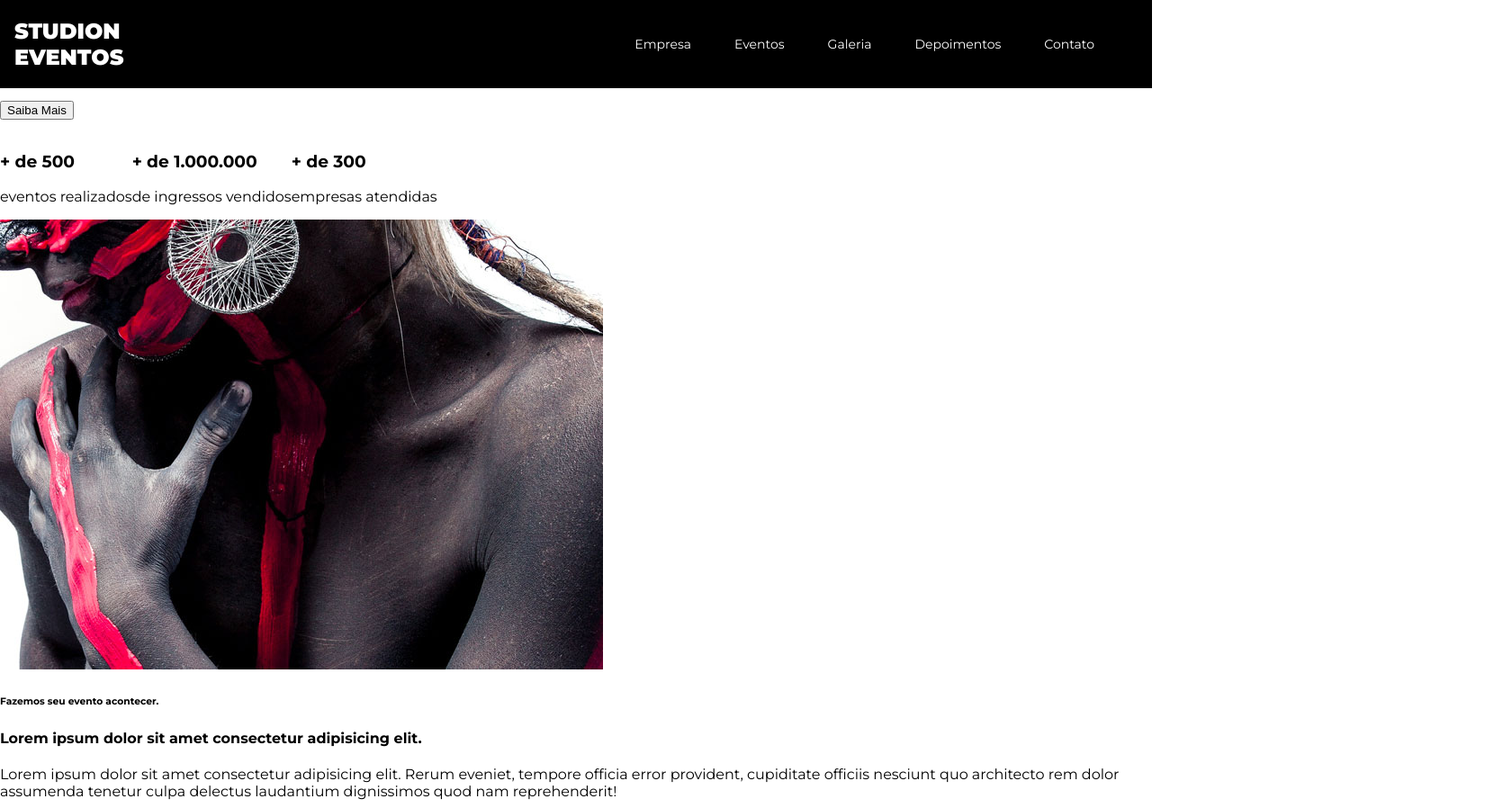
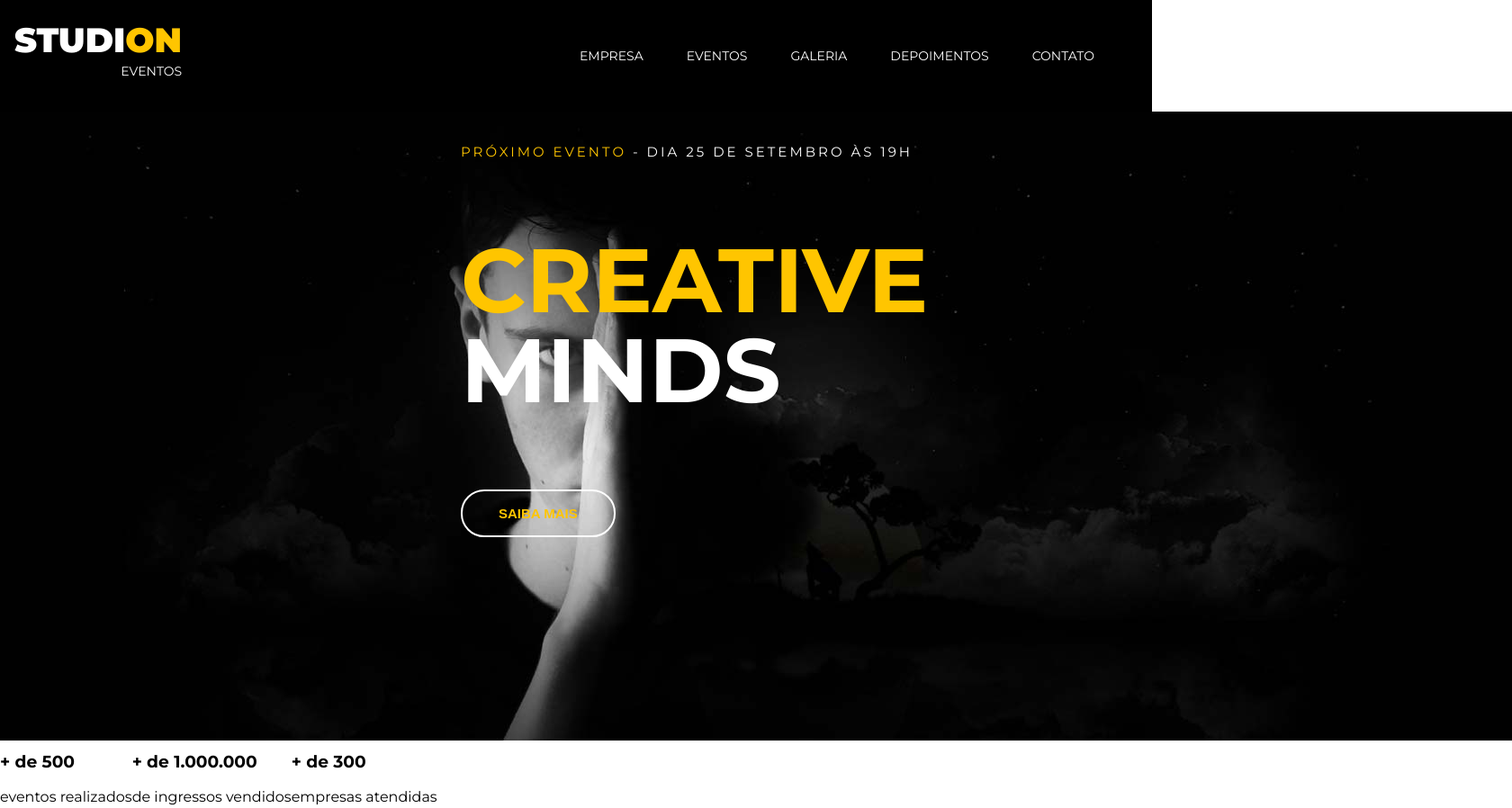
Before and after one commit to jsfoliveira/Imagineschool, a website: page src/index.html in a window 1280 px wide. Shown: the top 898 px of the page at 90% size, 1680 px wide, since content can reach past the window. Drawn offline with Linux system fonts and the light colour scheme.

Commit message:
feat(header): implemented header styles

```diff
--- a/src/index.html
+++ b/src/index.html
@@ -1,8 +1,7 @@
 <!DOCTYPE html>
 <html lang="pt-BR">
 <head>
-    <meta charset="UTF-8">
-    <meta http-equiv="X-UA-Compatible" content="IE=edge">
+    <meta charset="UTF-8" />
     <meta name="viewport" content="width=device-width, initial-scale=1.0">
     <link rel="stylesheet" href="style.css">
     <title>Studion</title>
@@ -46,39 +45,49 @@
     <header>
         <div id="slider">
             <div class="slide">
-                <h6><span>Próximo evento</span> - Dia 25 de setembro às 19h</h6>
-                <h2><span>Creative</span> Minds</h2>
-                <button>Saiba Mais</button>
+                <img
+                class="slide_backgroude-image" src="./images/banner.jpg" alt="Studio Banner"
+                />
+                <div class="slide__copy">
+                    <h6><span class="copy--primary">Próximo evento</span> - Dia 25 de setembro às 19h</h6>
+                    <h2><span class="copy--primary">Creative</span> Minds</h2>
+                    <button class="btn btn--slide">Saiba Mais</button>
+                </div>
             </div>
-
+        </div>
         </header>
 
         <main>
             <section>
                 <ul>
-                    <li><h3>+ de 500 </h3>eventos realizados</li>
-                    <li><h3>+ de 1.000.000 </h3>de ingressos vendidos</li>
-                    <li><h3>+ de 300</h3>empresas atendidas</li>
+                    <li>
+                        <h3>+ de 500 </h3>eventos realizados
+                    </li>
+                    <li>
+                        <h3>+ de 1.000.000 </h3>de ingressos vendidos
+                    </li>
+                    <li>
+                        <h3>+ de 300</h3>empresas atendidas
+                    </li>
                 </ul>
             </section>
             <section>
                 <div>
                     <img src="./images/institutional.jpg"/>
-                    <h6>
-                        Fazemos seu evento acontecer.
-                    </h6>
-                    <h4>
-                        Lorem ipsum dolor sit amet consectetur adipisicing elit.
-                    </h4>
+                    <h6>Fazemos seu evento acontecer</h6>
+                    <h4>Lorem ipsum dolor sit amet consectetur adipisicing elit.</h4>
                     <p>
                         Lorem ipsum dolor sit amet consectetur adipisicing elit. Rerum eveniet, tempore officia error provident, cupiditate officiis nesciunt quo architecto rem dolor assumenda tenetur culpa delectus laudantium dignissimos quod nam reprehenderit!
                     </p>
                     <button>Saiba Mais</button>
                 </div>
             </section>
+
             <section>
                 <div>
-                    <h6>Você informa a temática e nós planejamos um evento com tecnologia e</h6>
+                    <h6>
+                        Você informa a temática e nós planejamos um evento com tecnologia e
+                    </h6>
                     <h2><span>Muito+ </span>Diversão</h2>
                     <button>Fazer cotação</button>
                 </div>
--- a/src/style.css
+++ b/src/style.css
@@ -4,13 +4,14 @@
     box-sizing: border-box;
 }
 :root {
-    --color-primary: #ffc500;
     font-family:'Montserrat', sans-serif;
     font-size: 16px;
+    --color-primary: #ffc500;
+    --default-padding: 1 rem;
 }
-
 body{
     margin: 0;
+    padding-top: 7.75rem;
 }
 
 ul {
@@ -19,12 +20,9 @@ ul {
     padding-left: 0;
 }
 
-li {
-    margin-right: 0.625 rem;
-}
-
 .navbar{
     position: fixed;
+    z-index: 1;
     display:grid;
     grid-template-columns: 1fr 9fr;
     align-items: center;
@@ -45,9 +43,11 @@ li {
 .navbar__links li {
     font-size: 0.875rem;
     margin-right: 3rem;
+    text-transform: uppercase;
 }
 
 .navbar__links a {
+    font-weight: 300;
     color: #fff;
     text-decoration: none;
 }
@@ -57,12 +57,75 @@ li {
 }
 
 .logo--studion {
+    font-size: 2.375rem;
     font-weight: 900;
+    line-height: 1ch; /*relativa ao tamanho da altura do glifo 0 da fonte */
     text-transform: uppercase;
+    text-align: right;
 }
 
-.logo-studion_subtitle {
+.logo--studion_subtitle {
     font-size: 0.875rem;
+    font-weight: 300;
+}
+
+.copy--primary {
+    color: var(--color-primary)
+}
+#slider {
+    background-color: #000;
+    color: #fff;
+}
+.slide{
+    position: relative;
+    height: calc(100vh - 7.75rem);
+}
+.slide__backgroud-image{
+    width: 100%;
+    height: 100%;
+    object-fit: cover;
+    object-position: center;
+}
+
+.slide__copy {
+    position: absolute;
+    top: 0;
+    left: 40vw;
+}
+.slide__copy h6 {
+    font-size: 0.9375rem;
     font-weight: 400;
-    text-align: right;
+    text-transform: uppercase;
+    letter-spacing: 0.1875rem;;
 }
+.slide__copy h2 {
+ font-size: 6.25rem;
+ text-transform: uppercase;
+ line-height: 6.25rem;
+}
+.slide__copy h2 span {
+    display: block;
+    top: 6.25;
+}
+
+.btn{
+    cursor: pointer;
+    padding: 1rem 2.5rem;
+    border: 0.125rem solid #fff;
+    border-radius: 1.625rem;
+    color: var(--color-primary);
+    background: unset;
+    font-size: 0.9375rem;
+    font-weight: 700;
+    text-transform: uppercase;
+    transition: 0.3s all ease;
+
+}
+
+.btn:hover,
+.btn:active,
+.btn:focus {
+    border-color: var(--color-primary);
+    background-color: var(--color-primary);
+    color: #fff;
+}
```
